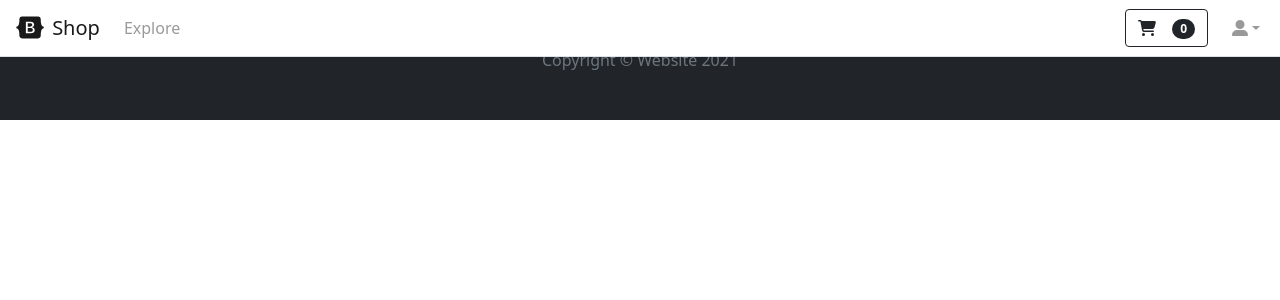
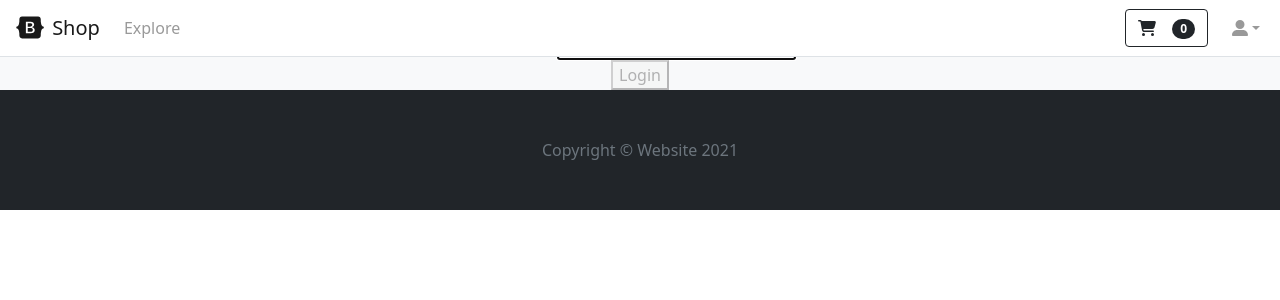
Before and after one commit to raulescobar-g/csce310_store, a React (Create React App) app in the folder frontend/: page /login in a window 1280 px wide. Shown: the top 300 px of the page. Built offline with nearby package versions, Linux system fonts and the light colour scheme.

Commit message:
login frontend implemented

```diff
--- a/frontend/src/views/Login.js
+++ b/frontend/src/views/Login.js
@@ -1,15 +1,41 @@
-import React from 'react'
+import React, {useState} from 'react'
 
 export function Login() {
+    const [email, setEmail] = useState("");
+    const [password, setPassword] = useState("");
+
+    function validateForm() {
+        return email.length > 0 && password.length > 0;
+    }
+
+    function handleSubmit(event) {
+        event.preventDefault();
+        alert("Trying");
+        fetch("http://localhost:5000/users/trylogin", {
+            method: 'GET',
+            mode: "no-cors",
+            cache: "no-cache",
+            credentials: "same-origin",
+            headers: {"Content-Type": "application/json"}
+        })
+        .catch(res=>{
+            console.log("Exception : ",res);
+        })
+    }
+
     return (
-        <>
-            <div>
-                <div>
-                    <div>
+        <div className="login">
+            <form onSubmit={handleSubmit}>
+                <label for="email" class="login-label">Email</label>
+                <input type="email" class="login-text" autoFocus value={email} onChange={(e) => setEmail(e.target.value)}></input><br></br>
 
-                    </div>
-                </div>
-            </div>
-        </>
+                <label for="password" class="login-label">Password</label>
+                <input type="password" class="login-text" autoFocus value={password} onChange={(e) => setPassword(e.target.value)}></input><br></br>
+
+                <button block size="lg" type="submit" disabled={!validateForm()}>
+                Login
+                </button>
+            </form>
+        </div>
     )
 }
```
Also changed, not shown: 1 other file (tests, documents, lock files or other folders).
